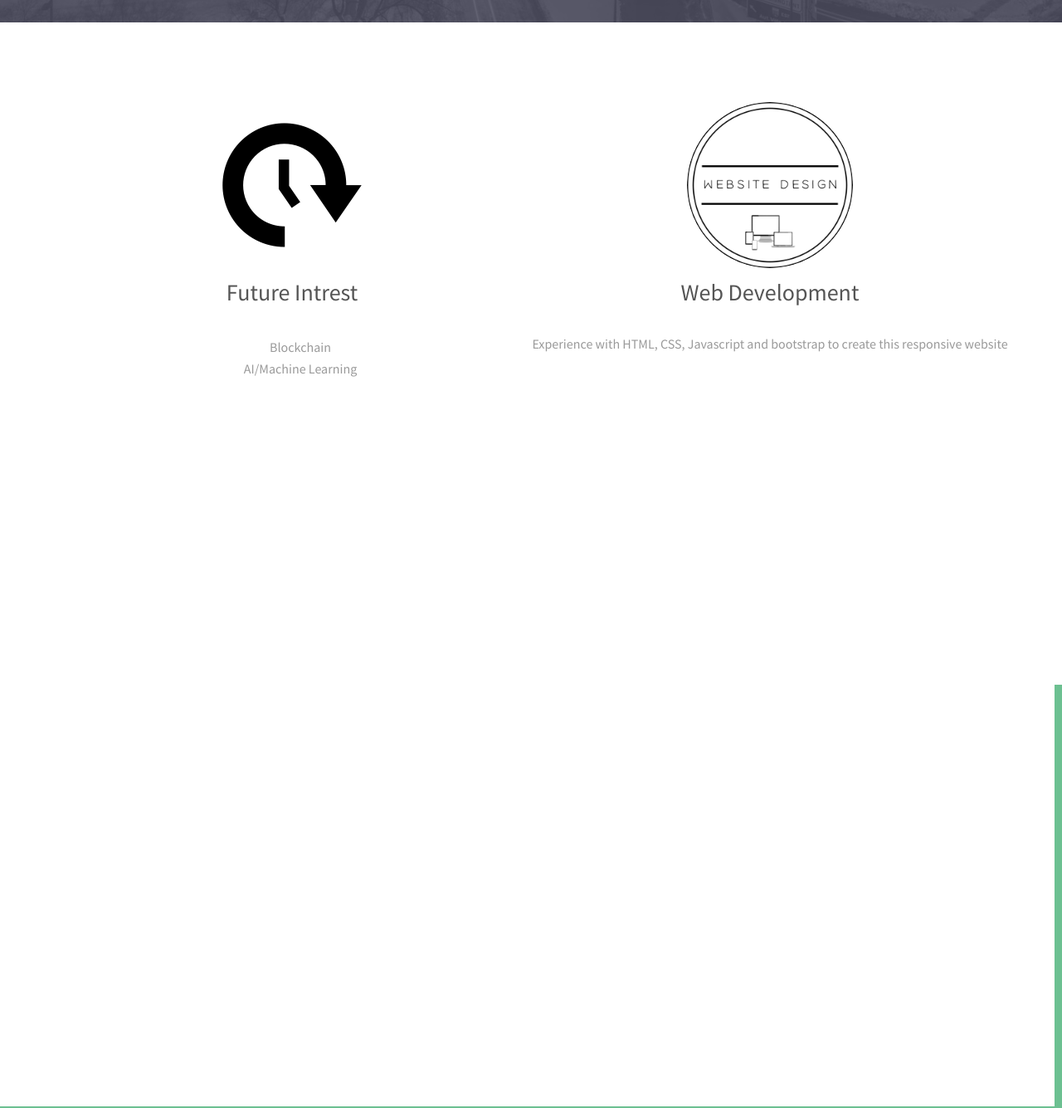
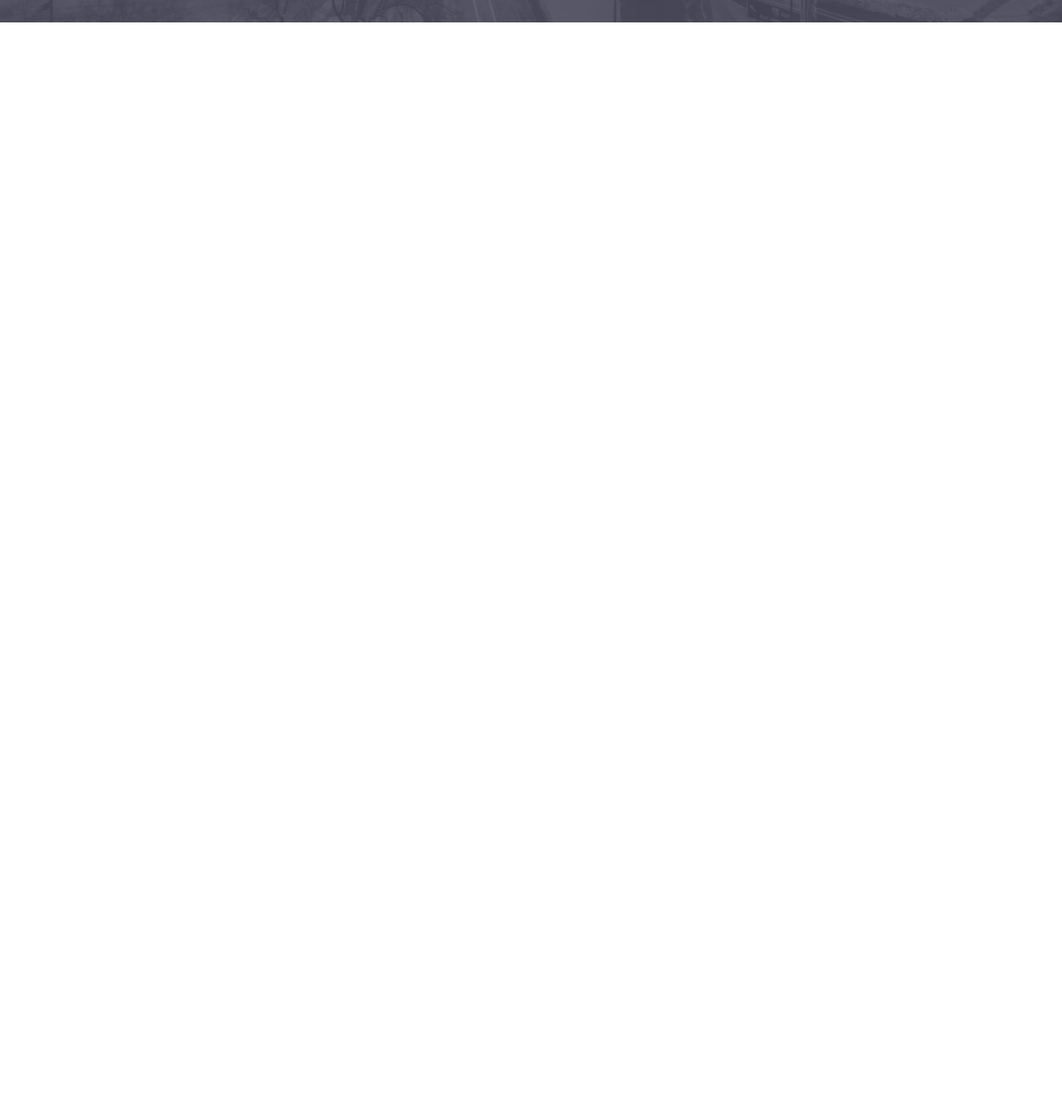
Before and after one commit to NavneetChoudry/NavneetChoudry.github.io, a plain HTML site: page index.html in a window 1280 px wide. Shown: the part 700-2035 px from the top of the page at 83% size. After the commit the page ends 800 px from the top, so only its background shows below. Drawn offline with Linux system fonts and the light colour scheme.

Commit message:
Update index.html

```diff
--- a/index.html
+++ b/index.html
@@ -60,74 +60,7 @@
 			</section>
 
 
-		<!-- Three -->
-			<section id="three" class="wrapper align-center">
-				<div class="inner">
-					<div class="flex flex-2">
-						<article>
-							<div class="image round">
-								<img src="images/pic01.png" alt="Pic 01" />
-							</div>
-							<header>
-								<h3>Future Intrest</h3>
-							</header>
-							<p>
-								<ol>
-								Blockchain<br>
-								AI/Machine Learning<br>
-								</ol>
-							</p>
-							<footer>
-<!-- 								<a href="#" class="button">Learn More</a>
- -->							</footer>
-						</article>
-						<article>
-							<div class="image round">
-								<img src="images/pic02.png" alt="Pic 02" width="200px" height="200px"/>
-							</div>
-							<header>
-								<h3>Web Development<br /></h3>
-							</header>
-							<p>Experience with HTML, CSS, Javascript and bootstrap to create this responsive website</p>
-							<footer>
-<!-- 								<a href="#" class="button">Learn More</a>
- -->							</footer>
-						</article>
-					</div>
-				</div>
-			</section>
 
-		<!-- Footer -->
-			<footer id="footer">
-				<div class="inner">
-
-					<h3>Get in touch</h3>
-
-					<form action="#" method="post">
-
-						<div class="field half first">
-							<label for="name">Name</label>
-							<input name="name" id="name" type="text" placeholder="Name">
-						</div>
-						<div class="field half">
-							<label for="email">Email</label>
-							<input name="email" id="email" type="email" placeholder="Email">
-						</div>
-						<div class="field">
-							<label for="message">Message</label>
-							<textarea name="message" id="message" rows="6" placeholder="Message"></textarea>
-						</div>
-						<ul class="actions">
-							<li><input value="Send Message" class="button alt" type="submit"></li>
-						</ul>
-					</form>
-
-					<div class="copyright">
-						Designed and developed by NavneetChoudry
-					</div>
-
-				</div>
-			</footer>
 
 
 	</body>
```
